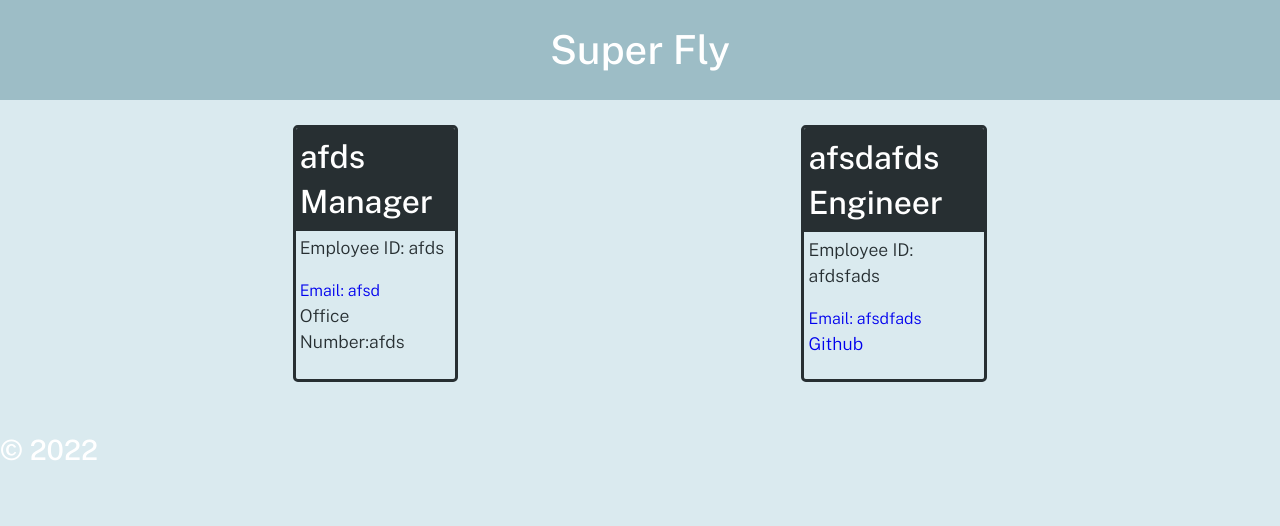
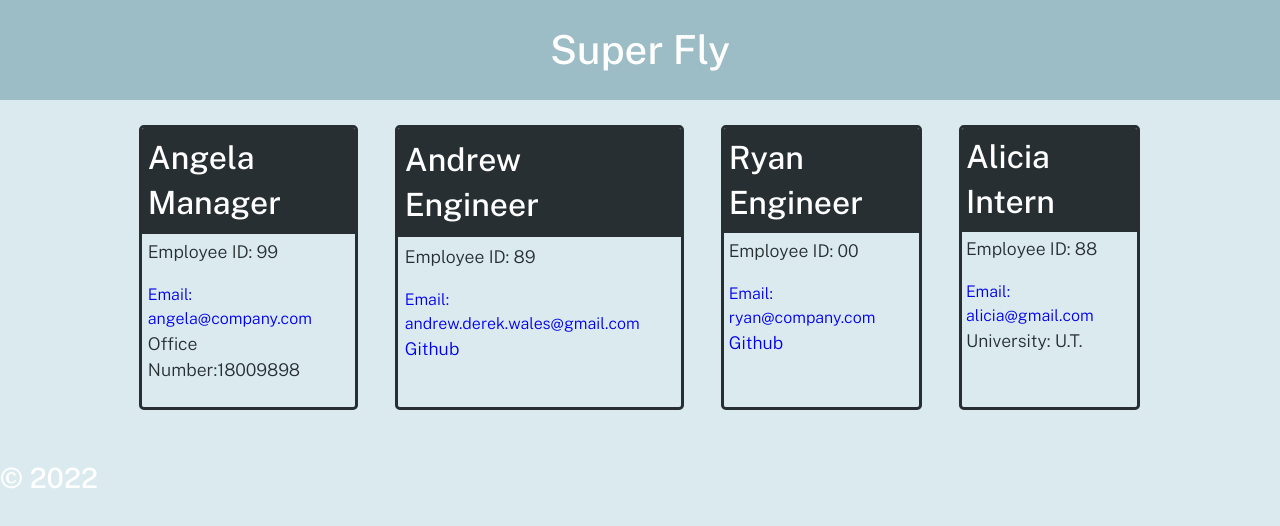
Before and after one commit to diirtydog/Calling-All-Hands, a website: page dist/team.html in a window 1280 px wide. Drawn offline with nearby package versions, Linux system fonts and the light colour scheme.

Commit message:
added the readme

```diff
--- a/dist/team.html
+++ b/dist/team.html
@@ -21,24 +21,46 @@
         <main class="container">
             <div class="card display-inline-block">
                 <div class="card-head">
-                    <h2>afds</h2>
+                    <h2>Angela</h2>
                     <h2>Manager</h2>
                 </div>
                 <div class="card-body">
-                    <p>Employee ID: afds</p>
-                    <a href="mailto:afsd">Email: afsd</a>
-                    <p>Office Number:afds</p>
+                    <p>Employee ID: 99</p>
+                    <a href="mailto:angela@company.com">Email: angela@company.com</a>
+                    <p>Office Number:18009898</p>
                 </div>
             </div>
             <div class="card display-inline-block">
                 <div class="card-head">
-                    <h2>afsdafds</h2>
+                    <h2>Andrew</h2>
                     <h2>Engineer</h2>
                 </div>
                 <div class="card-body">
-                    <p>Employee ID: afdsfads</p>
-                    <a href="mailto:afsdfads">Email: afsdfads</a>
-                    <P><a href="https://github.com/fadsafds">Github</a></p>
+                    <p>Employee ID: 89</p>
+                    <a href="mailto:andrew.derek.wales@gmail.com">Email: andrew.derek.wales@gmail.com</a>
+                    <P><a href="https://github.com/diirtydog">Github</a></p>
+                </div>
+            </div>
+            <div class="card display-inline-block">
+                <div class="card-head">
+                    <h2>Ryan</h2>
+                    <h2>Engineer</h2>
+                </div>
+                <div class="card-body">
+                    <p>Employee ID: 00</p>
+                    <a href="mailto:ryan@company.com">Email: ryan@company.com</a>
+                    <P><a href="https://github.com/rye">Github</a></p>
+                </div>
+            </div>
+            <div class="card display-inline-block">
+                <div class="card-head">
+                    <h2>Alicia</h2>
+                    <h2>Intern</h2>
+                </div>
+                <div class="card-body">
+                    <p>Employee ID: 88</p>
+                    <a href="mailto:alicia@gmail.com">Email: alicia@gmail.com</a>
+                    <p>University: U.T.</p>
                 </div>
             </div>
         </main>
```
Also changed, not shown: images/calling.png (added), readme.md (added), 1 other file.
